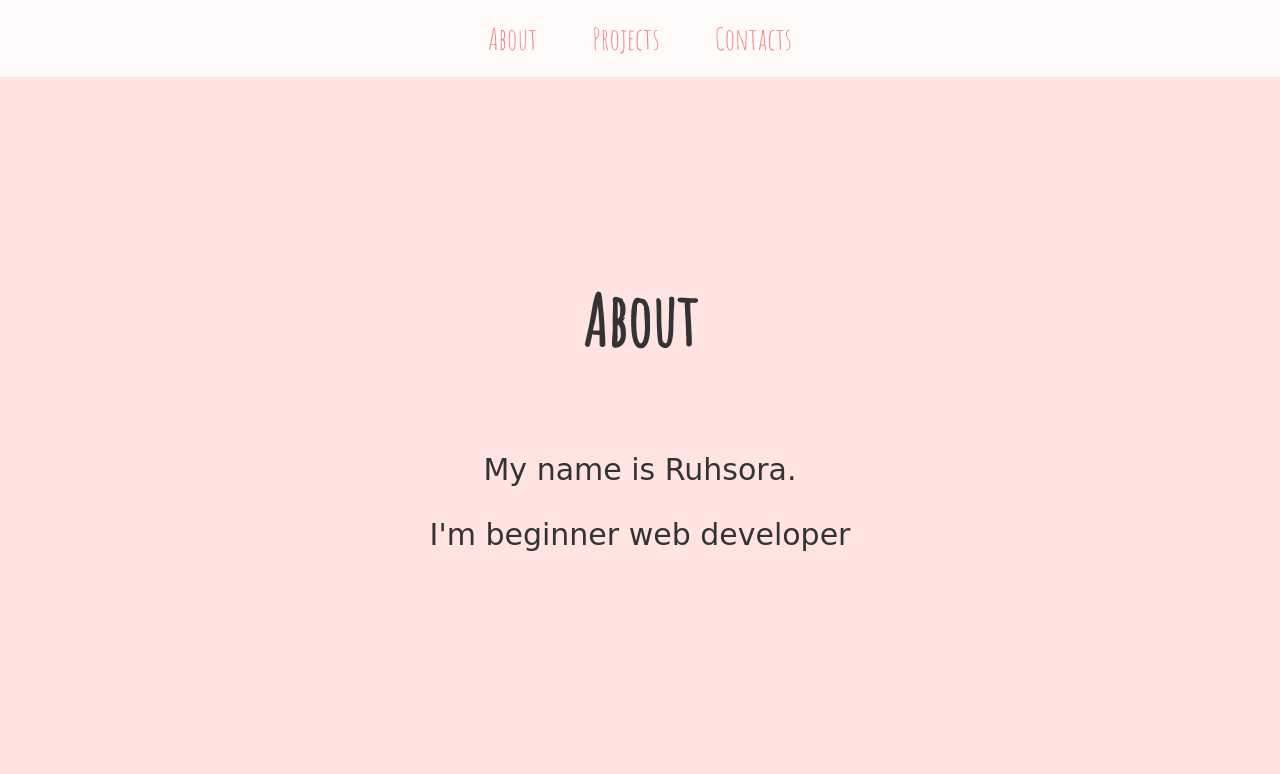
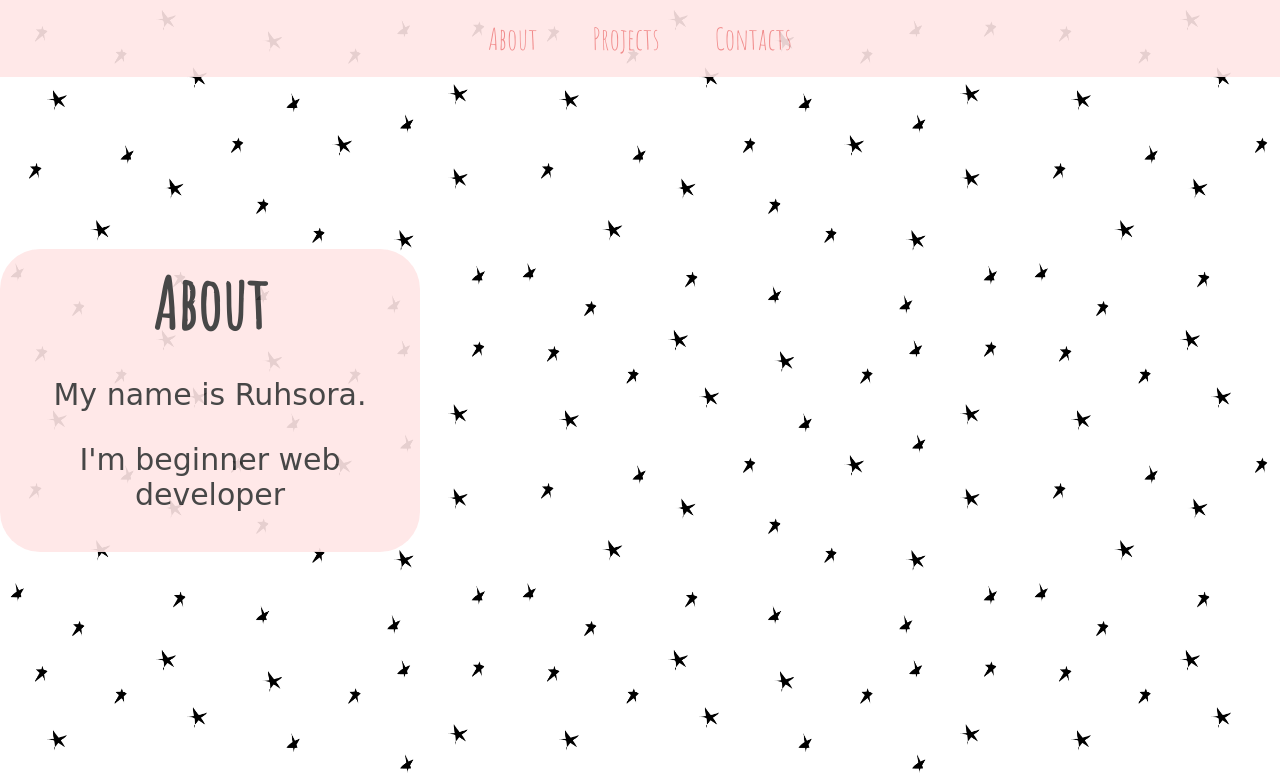
Before and after one commit to ruhsora/ruhsora.github.io, a plain HTML site: page index.html in a window 1280 px wide. Shown: the top 774 px of the page. Drawn offline with nearby package versions, Linux system fonts and the light colour scheme; some packages are replaced by stand-ins of ours; a script that the page names is missing; a web font is replaced by a local one.

Commit message:
Change background

```diff
--- a/css/main.css
+++ b/css/main.css
@@ -3,14 +3,17 @@ body {
 	color:#333333;
 	background-color: #FFE4E1;
 	font-family: 'Amatic SC', cursive;
+	background-image: url(../img/background.jpg);
+	background-size: 40%;
 	font-size: 30px;
 }
 .nav{
 	text-align: center;
-	background-color:#FFFAFA;
+	background-color:#ffe6e6;
 	position: fixed;
 	width: 100%;
 	z-index: 1;
+	opacity: 0.9;
 }
 .nav a {
 	font-size: 30px;
@@ -27,6 +30,8 @@ body {
 }
 .title{
 	font-size: 70px;
+	margin-top: 0;
+	margin-bottom: 0;
 }
 .quote {
 	font-family: 'Just Another Hand', cursive;
@@ -64,10 +69,7 @@ footer {
 	font-size: 25px;
 	text-align: center;
 }
-main {
-	width: 90%;
-	margin:auto ;
-}
+
 .contact-link{
 	font-size:38px;
 	text-decoration: none;
@@ -90,3 +92,21 @@ section {
 	flex-direction: column;
 	justify-content: center;
 }
+.wrapper{
+	background-color:#ffe6e6;
+	width: 400px;
+	padding: 10px;
+	border-radius: 40px;
+	opacity: 0.9;
+
+}
+
+@media screen and (max-width: 762px) {
+	body {
+		background-size: 70%;
+	}
+	.wrapper{
+		margin:auto;
+		width: 80%;
+	}
+}
--- a/index.html
+++ b/index.html
@@ -9,8 +9,9 @@
 	<meta name="viewport" content="width=device-width,initial-scale=1">
 	<link rel="stylesheet" href="https://cdnjs.cloudflare.com/ajax/libs/font-awesome/4.7.0/css/font-awesome.min.css">
 	<link rel="icon" type="image/png" href="img/icon.png">
+	<link rel="stylesheet" type="text/css" href="https://cdnjs.cloudflare.com/ajax/libs/animate.css/3.5.2/animate.min.css">
 </head>
-<body>
+<body class="animated fadeIn">
 	<nav class="nav">
 		<a href="javascript:scroll.animateScroll(about)">About</a>
 		<a href="javascript:scroll.animateScroll(projects)">Projects</a>
@@ -18,14 +19,17 @@
 	</nav>
 	<main>
 	<center>
-		<section id="about">
+		<section id="about" class="animated fadeInUp">
+			<div class="wrapper">
 				<h1 class="title">About</h1>
 				<div class="content quote">
 					<p>My name is Ruhsora.</p>
 					<p>I'm beginner web developer</p>
 				</div>
+			</div>
 		</section>
-		<section id="projects">
+		<section id="projects" class="animated fadeInUp">
+			<div class="wrapper">
 				<h1 class="title">Project</h1>
 				<div class="card">
 					<div class="card-content">
@@ -33,10 +37,13 @@
 
 					</div>
 			    </div>
+
+		    </div>
 		</section>
-		<section id="contacts">
+		<section id="contacts" class="animated fadeInUp">
+			<div class="wrapper">
 				<h1 class="title">Contacts</h1>
-			<div class="contect">
+				<div class="content">
 					<a href="https://instagram.com/ruhsora_n" class="contact-link contact-link-i">
 						<i class="fa fa-instagram"></i>
 					</a>
@@ -46,6 +53,7 @@
 					<a href="tel:+998909911004" class="contact-link contact-link-p">
 						<i class="fa fa-phone"></i>
 					</a>
+				</div>
 			</div>
 		</section>
 		</center>
```
Also changed, not shown: img/background.jpg (added), img/background.png (added). Lines whose indentation alone changed are shown as unchanged.
